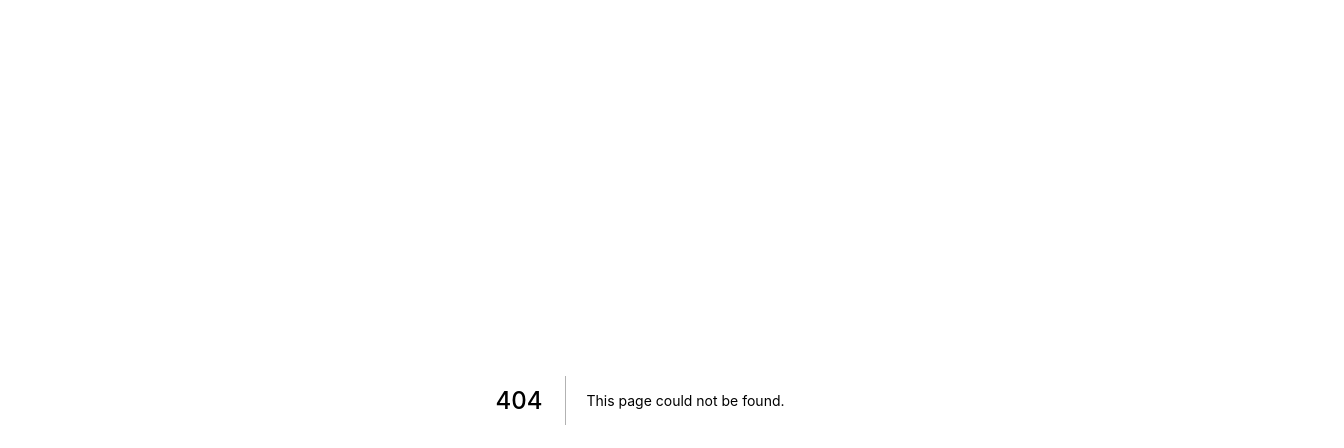
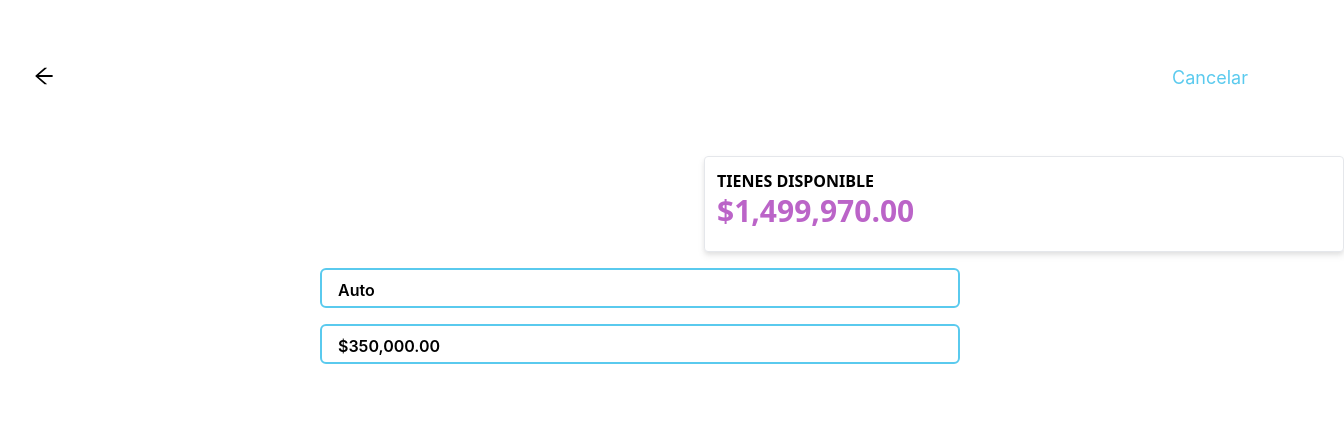
Before and after one commit to fer0o/challenge-rick, a Next.js app: page /disposicion in a window 1280 px wide. Before the commit this address had no page. Shown: the top 448 px of the page, 1344 px wide, since content can reach past the window. Built offline with nearby package versions, Linux system fonts and the light colour scheme.

Commit message:
first part for secod view

```diff
--- a/components/firstView/Balance.tsx
+++ b/components/firstView/Balance.tsx
@@ -1,11 +1,15 @@
-const Balance = () => {
+interface Props {
+  balance: string
+  money: string
+}
+const Balance = ({ balance, money }: Props) => {
   return (
-    <div className='border rounded ring-0 ring-gray-50 lg:w-full lg:h-24 w-[300px] h-[86px] lg:block  lg:items-center  p-3 lg:mx-96 mx-9  bg-white '>
+    <div className='border rounded drop-shadow-md ring-0 ring-gray-50 lg:w-full lg:h-24 w-[300px] h-[86px] lg:block  lg:items-center  p-3 lg:mx-96 mx-9  bg-white '>
       <span className='font-sans text-base font-semibold uppercase'>
-        Saldo Disponible
+        {balance}
       </span>
       <h2 className='text-3xl font-sans font-extrabold text-magenta-900'>
-        $1,499,970.00
+        {money}
       </h2>
     </div>
   )
--- /dev/null
+++ b/components/secondView/BorderRectangle.tsx
@@ -0,0 +1,17 @@
+interface Props {
+  text: string
+}
+
+const BorderRectangle = ({ text }: Props) => {
+  return (
+    <div>
+      <div className='border-2 rounded-md border-blue-200 w-[300px] h-[40px] mt-4 mx-auto lg:w-[40rem] lg:mx-auto'>
+        <span className='flex justify-start ml-4 mt-2 font-semibold'>
+          {text}
+        </span>
+      </div>
+    </div>
+  )
+}
+
+export default BorderRectangle
--- /dev/null
+++ b/components/secondView/SecondHeader.tsx
@@ -0,0 +1,13 @@
+import { AiOutlineArrowLeft } from 'react-icons/ai'
+const SecondHeader = () => {
+  return (
+    <div>
+      <div className='flex justify-between mx-8 my-16'>
+        <AiOutlineArrowLeft className='text-2xl' />
+        <span className='text-blue-200 text-lg'> Cancelar </span>
+      </div>
+    </div>
+  )
+}
+
+export default SecondHeader
--- /dev/null
+++ b/pages/disposicion.tsx
@@ -0,0 +1,22 @@
+import Balance from '../components/firstView/Balance'
+import BorderRectangle from '../components/secondView/BorderRectangle'
+import SecondHeader from '../components/secondView/SecondHeader'
+
+const disposicion = () => {
+  return (
+    <div>
+      <div>
+        <SecondHeader />
+      </div>
+      <div className='lg:w-[40rem] lg:mx-auto'>
+        <Balance balance='Tienes Disponible' money={'$1,499,970.00'} />
+      </div>
+      <div>
+        <BorderRectangle text='Auto' />
+        <BorderRectangle text='$350,000.00' />
+      </div>
+    </div>
+  )
+}
+
+export default disposicion
--- a/pages/index.tsx
+++ b/pages/index.tsx
@@ -16,7 +16,7 @@ const Home: NextPage<{ characters: Character[] }> = ({ characters }) => {
         <Navbar />
       </div>
       <div className='absolute top-28 lg:top-32 z-50'>
-        <Balance />
+        <Balance balance={'Saldo Disponible'} money={'$1,499,970.00'} />
       </div>
       <div className='relative'>
         <Icons />
```
